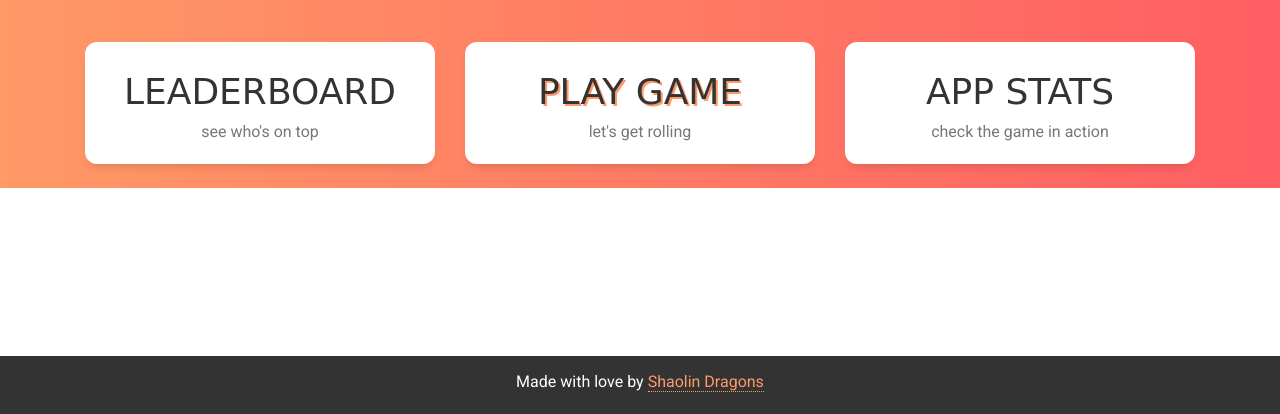
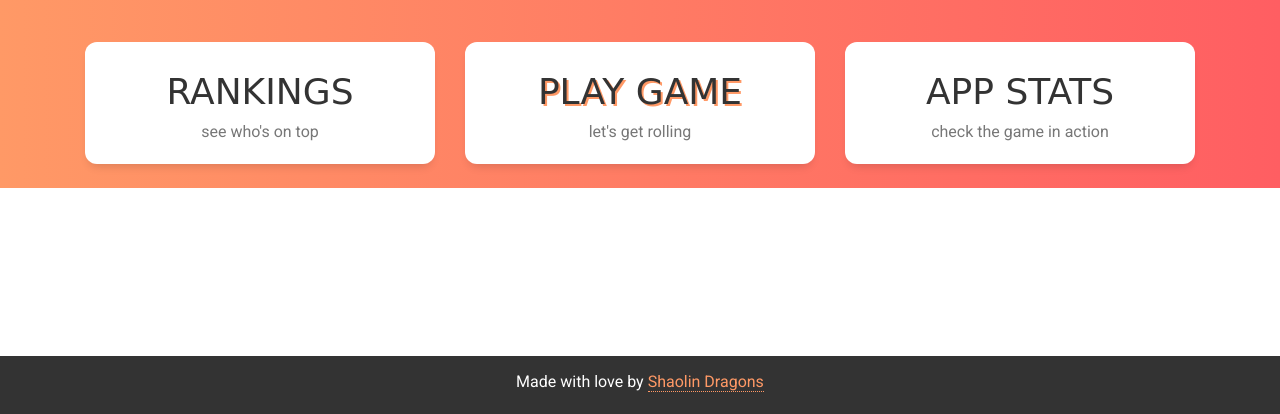
Before and after one commit to JasperCheung/shaolin-dragons, a Flask app: page / in a window 1280 px wide. Shown: the part 386-800 px from the top of the page. Run offline with Flask 2, Linux system fonts and the light colour scheme; parts of the project's set-up code (start-up, migrations or seed data) failed here and were passed over; some libraries are stand-ins or nearby versions; some web fonts are replaced.

Commit message:
leaderboard --> rankings

```diff
--- a/app.py
+++ b/app.py
@@ -45,9 +45,9 @@ def game():
     gifs = api.find_gifs(word, category, use_category=True)
     return render_template("game.html", gifs=gifs)
 
-@app.route("/leaderboard")
+@app.route("/rankings")
 def leaderboard():
-    return render_template("leaderboard.html") #page not existent atm
+    return render_template("rankings.html") #page not existent atm
 
 @app.route("/appstats")
 def appstats():
--- a/templates/leaderboard.html
+++ b/templates/appstats.html
@@ -6,5 +6,5 @@
 {% extends "base.html" %}
 
 {% block content %}
-<p>LEADERBOARD PAGE!</p>
+<p>APP STATISTICS PAGE!</p>
 {% endblock %}
--- a/templates/home.html
+++ b/templates/home.html
@@ -24,15 +24,15 @@
     </div>
     <div class="container">
       <div class="row home-btns">
-        <div class="col-lg-4">
-	  <a href="/leaderboard">
+        <div class="col-sm-4">
+	  <a href="/rankings">
             <div class="card card-animate">
-              <h1 class="mt-3">LEADERBOARD</h1>
+              <h1 class="mt-3">RANKINGS</h1>
               <p class="text-muted">see who's on top</p>
             </div>
 	  </a>
         </div>
-        <div class="col-lg-4">
+        <div class="col-sm-4">
 	  <a href="/categories">
             <div class="card card-animate">
               <h1 class="mt-3 color-shadow">PLAY GAME</h1>
@@ -40,7 +40,7 @@
             </div>
 	  </a>
         </div>
-        <div class="col-lg-4">
+        <div class="col-sm-4">
 	  <a href="/appstats">
             <div class="card card-animate">
               <h1 class="mt-3">APP STATS</h1>
```
Also changed, not shown: templates/rankings.html (added, +10 -0 lines).
